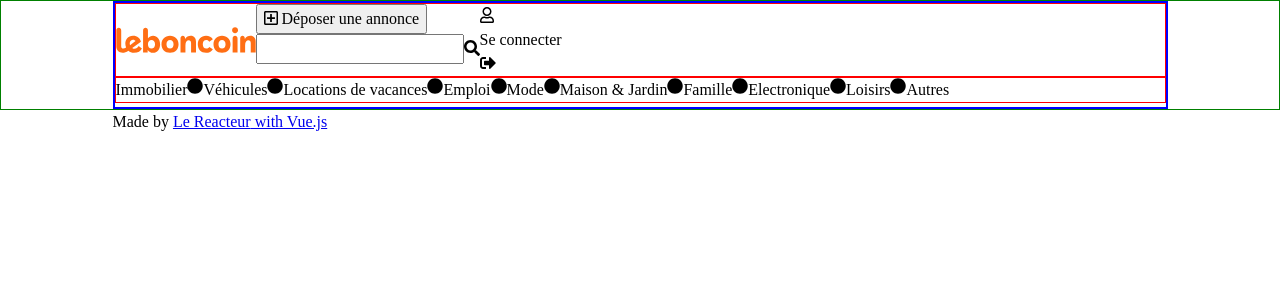
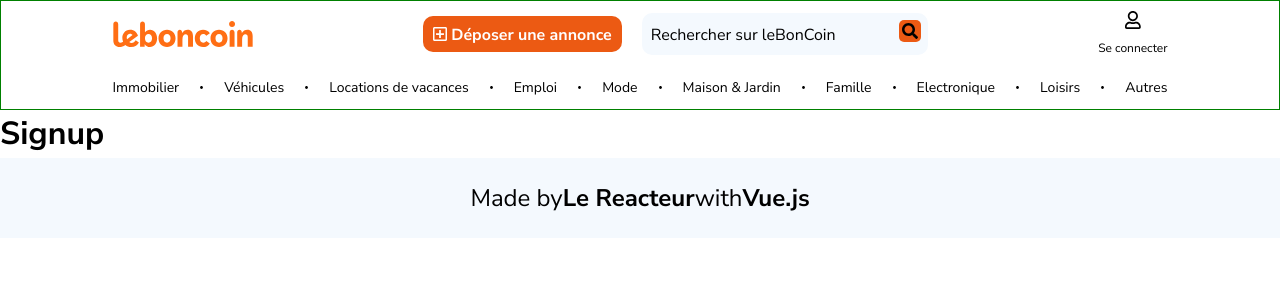
Before and after one commit to KarahDotjs/le-bon-coin, a Vue app: page /signup in a window 1280 px wide. Shown: the top 300 px of the page. Built offline with nearby package versions, Linux system fonts and the light colour scheme.

Commit message:
finished header style

```diff
--- a/index.html
+++ b/index.html
@@ -1,9 +1,15 @@
-<!DOCTYPE html>
+<!doctype html>
 <html lang="">
   <head>
-    <meta charset="UTF-8">
-    <link rel="icon" href="/favicon.ico">
-    <meta name="viewport" content="width=device-width, initial-scale=1.0">
+    <meta charset="UTF-8" />
+    <link rel="icon" href="/favicon.ico" />
+    <meta name="viewport" content="width=device-width, initial-scale=1.0" />
+    <link rel="preconnect" href="https://fonts.googleapis.com" />
+    <link rel="preconnect" href="https://fonts.gstatic.com" crossorigin />
+    <link
+      href="https://fonts.googleapis.com/css2?family=Nunito+Sans:ital,opsz,wght@0,6..12,200..1000;1,6..12,200..1000&display=swap"
+      rel="stylesheet"
+    />
     <title>Vite App</title>
   </head>
   <body>
--- a/src/assets/main.css
+++ b/src/assets/main.css
@@ -1,7 +1,13 @@
 @import './base.css';
-
+:root {
+  --orange: #ec5a13;
+  --light-grey: #f4f9fe;
+}
 .container {
   width: 65.938rem; /* //1055px// */
   margin: 0 auto;
   height: 100%;
 }
+body {
+  font-family: 'nunito sans', sans-serif;
+}
--- a/src/components/BtnPublishOffer.vue
+++ b/src/components/BtnPublishOffer.vue
@@ -6,3 +6,16 @@
     Déposer une annonce
   </button>
 </template>
+
+<style scoped>
+button {
+  background-color: var(--orange);
+  border: none;
+  border-radius: 10px;
+  padding: 7px 10px 5px 10px;
+  color: white;
+  font-family: inherit;
+  font-weight: bolder;
+  font-size: inherit;
+}
+</style>
--- a/src/components/Footer.vue
+++ b/src/components/Footer.vue
@@ -2,11 +2,27 @@
 
 <template>
   <footer>
-    <p class="container">
-      Made by <a href="https://www.lereacteur.io/">Le Reacteur</a
-      ><a href="https://vuejs.org/"> with Vue.js</a>
-    </p>
+    <p class="container">Made by <span>Le Reacteur</span> with <span>Vue.js</span></p>
   </footer>
 </template>
 
-<style scoped></style>
+<style scoped>
+footer {
+  height: 80px;
+  width: 100%;
+  background-color: #f4f9fe;
+}
+p {
+  display: flex;
+  justify-content: center;
+  align-items: center;
+  font-size: 1.5em;
+}
+/* a {
+  text-decoration: none;
+} */
+span {
+  font-weight: bold;
+  color: black;
+}
+</style>
--- a/src/components/Header.vue
+++ b/src/components/Header.vue
@@ -5,24 +5,24 @@
 <template>
   <header>
     <div class="container">
-      <div>
+      <div class="topPart">
         <img src="../assets/logo.svg" alt="" />
-        <div>
+        <div class="middlePart">
           <BtnPublishOffer />
           <div>
-            <input type="text" name="search" id="search" />
+            <input type="text" name="search" id="search" placeholder="Rechercher sur leBonCoin " />
             <font-awesome-icon :icon="['fas', 'search']" />
           </div>
         </div>
-        <div>
+        <div class="userPart">
           <div>
             <font-awesome-icon :icon="['far', 'user']" />
             <p>Se connecter</p>
           </div>
-          <font-awesome-icon :icon="['fas', 'sign-out-alt']" />
+          <!-- <font-awesome-icon :icon="['fas', 'sign-out-alt']" /> -->
         </div>
       </div>
-      <div>
+      <div class="bottomPart">
         <span>Immobilier</span>
         <font-awesome-icon :icon="['fas', 'circle']" />
         <span>Véhicules</span>
@@ -49,17 +49,72 @@
 
 <style scoped>
 header {
-  height: 110px;
+  height: 6.875rem;
   border: 1px solid green;
 }
 .container > div {
-  border: 1px solid red;
   display: flex;
 }
-.container {
-  border: 2px solid blue;
+
+/* -- TOP PART ---*/
+.topPart {
+  display: flex;
+  justify-content: space-between;
+  align-items: center;
+  padding: 10px 0px;
+}
+.middlePart {
+  display: flex;
+  align-items: center;
+  gap: 1.25rem;
+}
+.middlePart > div {
+  background-color: var(--light-grey);
+  padding: 0.438rem;
+  border-radius: 0.625rem;
+}
+.middlePart > div svg {
+  background-color: var(--orange);
+  padding: 0.188rem;
+  border-radius: 0.313rem;
+  box-sizing: content-box;
+}
+input {
+  width: 15.625rem;
+  border: none;
+  background-color: var(--light-grey);
+}
+input::placeholder {
+  color: black;
+}
+input:focus {
+  outline: none;
+}
+
+.userPart > div {
+  display: flex;
+  flex-direction: column;
+  align-items: center;
+  font-size: 0.75rem;
+  gap: 10px;
+}
+.userPart svg {
+  font-size: 1.125rem;
 }
 img {
   width: 140px;
 }
+
+/* -- BOTTOM PART ---------*/
+
+.bottomPart {
+  padding-top: 10px;
+  display: flex;
+  align-items: center;
+  justify-content: space-between;
+  font-size: 0.875rem;
+}
+.bottomPart svg {
+  font-size: 3px;
+}
 </style>
--- a/src/router/index.js
+++ b/src/router/index.js
@@ -1,5 +1,7 @@
 import { createRouter, createWebHistory } from 'vue-router'
 import HomeView from '../views/HomeView.vue'
+import SignupView from '@/views/SignupView.vue'
+import LoginView from '@/views/LoginView.vue'
 
 const router = createRouter({
   history: createWebHistory(import.meta.env.BASE_URL),
@@ -15,6 +17,18 @@
       props: true,
       component: () => import('../views/OfferView.vue'),
     },
+    {
+      path: '/signup',
+      name: 'signup',
+
+      component: SignupView,
+    },
+    {
+      path: '/login',
+      name: 'login',
+
+      component: LoginView,
+    },
   ],
 })
 
--- /dev/null
+++ b/src/views/LoginView.vue
@@ -0,0 +1,9 @@
+<script setup></script>
+
+<template>
+  <main>
+    <h1>Login</h1>
+  </main>
+</template>
+
+<style scoped></style>
--- /dev/null
+++ b/src/views/SignupView.vue
@@ -0,0 +1,9 @@
+<script setup></script>
+
+<template>
+  <main>
+    <h1>Signup</h1>
+  </main>
+</template>
+
+<style scoped></style>
```
